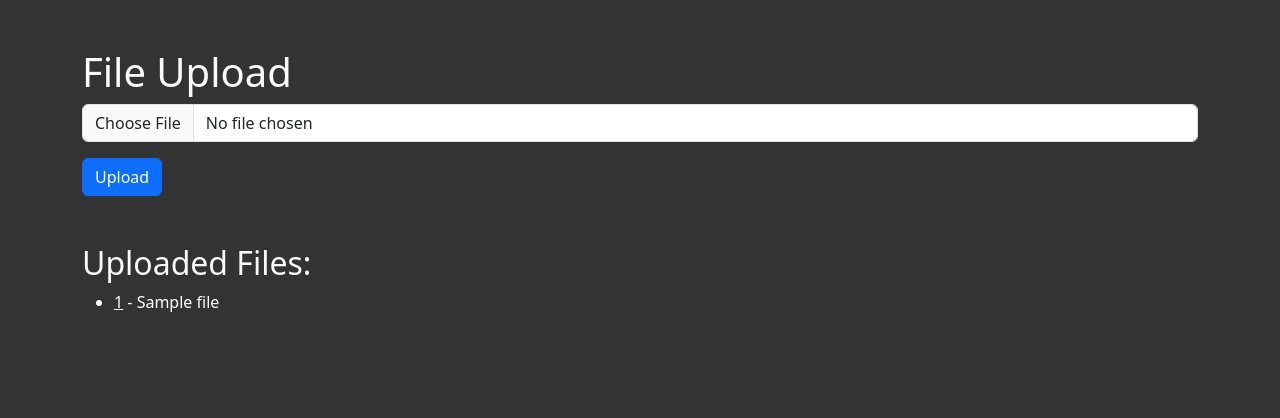
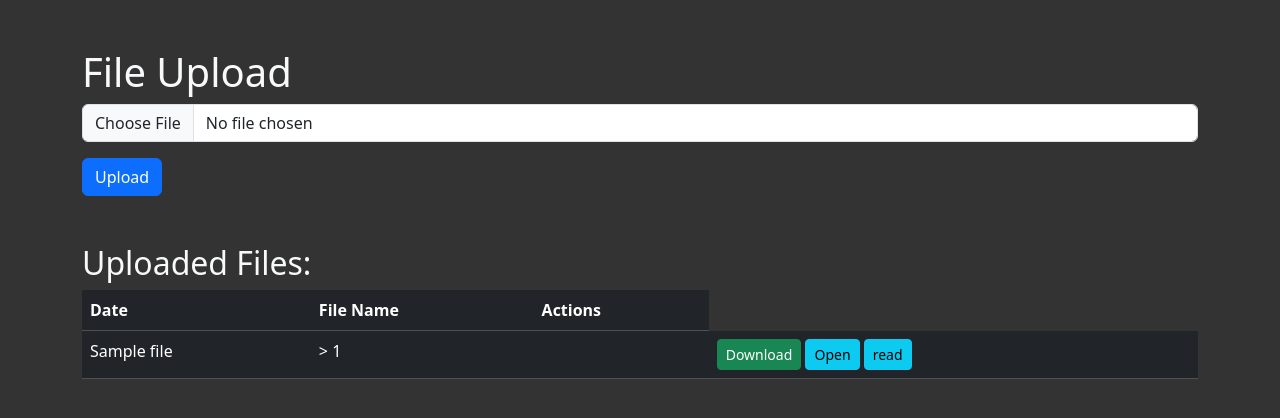
Before and after one commit to Hermann-web/simple-file-hosting-with-flask, a Flask app: template templates/index.html in a window 1280 px wide. Shown: the top 418 px of the page. Run offline with Flask 2, Linux system fonts and the light colour scheme; the template is opened without the code that fills it: most values are stand-ins (such as "Sample title", 1, 10 or a date in 2020); parts of the project's set-up code (start-up, migrations or seed data) failed here and were passed over; some libraries are stand-ins or nearby versions.

Commit message:
add 	Download Open read

```diff
--- a/app.py
+++ b/app.py
@@ -1,9 +1,11 @@
 from datetime import datetime
 import json
 import os
+import mimetypes
 from slugify import slugify
 from flask import Flask, render_template, request, redirect, send_from_directory
 from flask import session, jsonify
+from flask import url_for, Response
 import constants
 
 
@@ -156,6 +158,43 @@ def api_download(filename):
 
     return send_from_directory(app.config['UPLOAD_FOLDER'], filename)
 
+@app.route('/open/<path:filename>')
+def open_file(filename):
+    if not is_logged_in():
+        print('is not logged in')
+        return redirect('/')
+
+    file_path = os.path.join(app.config['UPLOAD_FOLDER'], filename)
+
+    if not os.path.exists(file_path):
+        return "File not found"
+
+    # Determine the content type based on the file extension
+    mime_type, _ = mimetypes.guess_type(file_path)
+
+    if mime_type:
+        with open(file_path, 'rb') as file:
+            file_content = file.read()
+        return Response(file_content, content_type=mime_type)
+
+    return "Unknown file type"
+
+@app.route('/read/<path:filename>')
+def read_file(filename):
+    if not is_logged_in():
+        print('is not logged in')
+        return redirect('/')
+
+    file_path = os.path.join(app.config['UPLOAD_FOLDER'], filename)
+
+    if not os.path.exists(file_path):
+        return "File not found"
+
+    with open(file_path, 'rb') as file:
+        file_content = file.read()
+    return file_content
+
+
 if __name__ == '__main__':
     if not os.path.exists(app.config['UPLOAD_FOLDER']):
         os.makedirs(app.config['UPLOAD_FOLDER'])
--- a/templates/index.html
+++ b/templates/index.html
@@ -26,11 +26,30 @@
 
         <h2 class="mt-5 text-light">Uploaded Files:</h2>
         {% if files %}
-            <ul>
-            {% for file in files|reverse %}
-                <li><a href="{{ url_for('download', filename=file[0]) }}" class="text-light">{{ file[0] }}</a> - {{ file[1] }}</li>
-            {% endfor %}
-            </ul>
+            <table class="table table-dark">
+                <thead>
+                    <tr>
+                        <th scope="col">Date</th>
+                        <th scope="col">File Name</th>
+                        <th scope="col">Actions</th>
+                    </tr>
+                </thead>
+                <tbody>
+                    {% for file in files|reverse %}
+                        <tr>
+                            <td>{{ file[1] }}</td>
+                            <td>&gt; {{ file[0] }}</td>
+                            <td>
+                                <td>
+                                <a href="{{ url_for('download', filename=file[0]) }}" class="btn btn-success btn-sm" role="button">Download</a>
+                                <a href="{{ url_for('open_file', filename=file[0]) }}" class="btn btn-info btn-sm" role="button">Open</a>
+                                <a href="{{ url_for('read_file', filename=file[0]) }}" class="btn btn-info btn-sm" role="button">read</a>
+                            </td>
+                            </td>
+                        </tr>
+                    {% endfor %}
+                </tbody>
+            </table>
         {% else %}
             <p>No files uploaded yet.</p>
         {% endif %}
```
